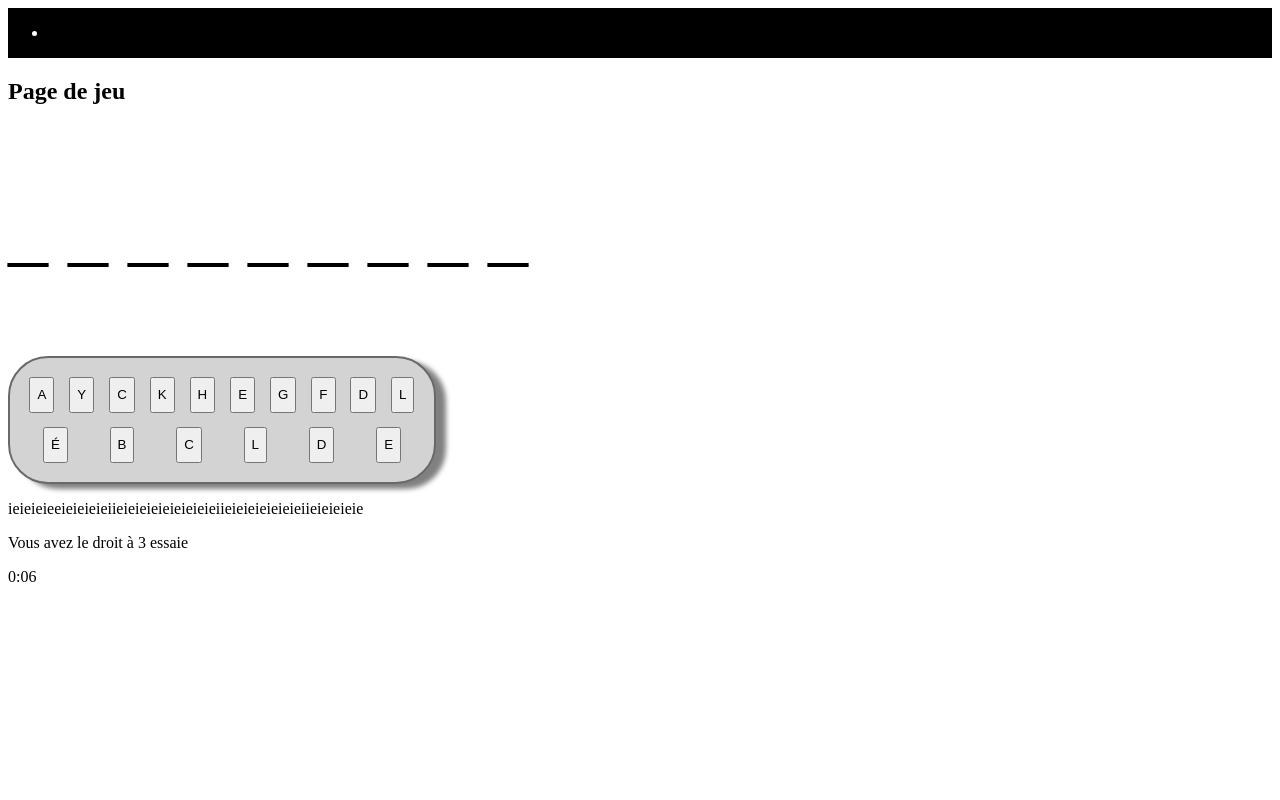
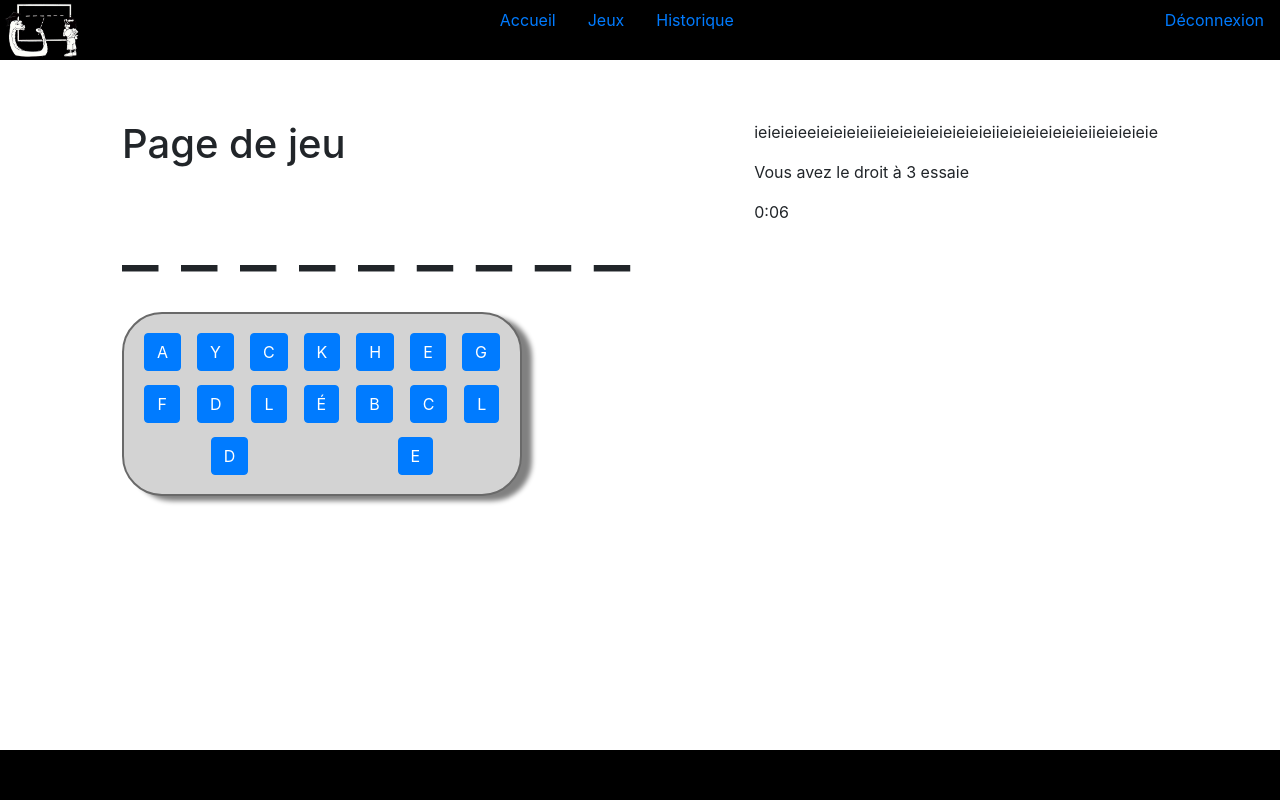
Before and after one commit to Le-python-pendu/python_pendu, a Django app: page /game/ in a window 1280 px wide. Run offline with Django 4.2, Linux system fonts and the light colour scheme; some libraries are stand-ins or nearby versions.

Commit message:
game+game2

```diff
--- a/python_pendu/templates/python_pendu/index.html
+++ b/python_pendu/templates/python_pendu/index.html
@@ -3,26 +3,39 @@
 <html>
      <head>
        <meta charset="utf-8">
-         <title> Accueil</title>
+         <title> Python Pendu</title>
+         <link rel="icon" type="image/png" href="{% static 'python_pendu/img/p32.png' %}" />
+         <link rel="stylesheet" href="{% static 'python_pendu/css/bootstrap.min.css' %}" />
+         <link rel="stylesheet" href="https://maxcdn.bootstrapcdn.com/font-awesome/4.7.0/css/font-awesome.min.css">
          <link rel="stylesheet" href="{% static 'python_pendu/css/style.css' %}" />
+
      </head>
      <body>
+        <nav class="nav nav-pills nav-fill">
+            <span>
+                <img src="{% static 'python_pendu/img/p32.png' %}"/>
+            </span>
+            <span>
+              <a class="nav-link " aria-current="page" href="{% url 'home'%}">Accueil</a>
+              <a class="nav-link" href="{% url 'game'%}">Jeux</a>
+              <a class="nav-link" href="{% url 'history'%}">Historique</a>
 
-        <nav>
+            </span>
+            <span>
+              <a class="nav-link" href="#">Déconnexion</a>
 
-
-            <ul>
-                <li>
-
-                </li>
-            </ul>
-
+            </span>
 
         </nav>
+        <main>
             {% block content %}{% endblock %}
+        </main>
+
+        <footer></footer>
      </body>
      <script > console.log(123455)</script>
      <script src="{% static 'python_pendu/js/index.js' %}"></script>
-
+     <script src="{% static 'python_pendu/js/bootstrap.min.js' %}"></script>
+     <script src="https://kit.fontawesome.com/6f4288a67e.js" crossorigin="anonymous"></script>
 
 </html>
```
